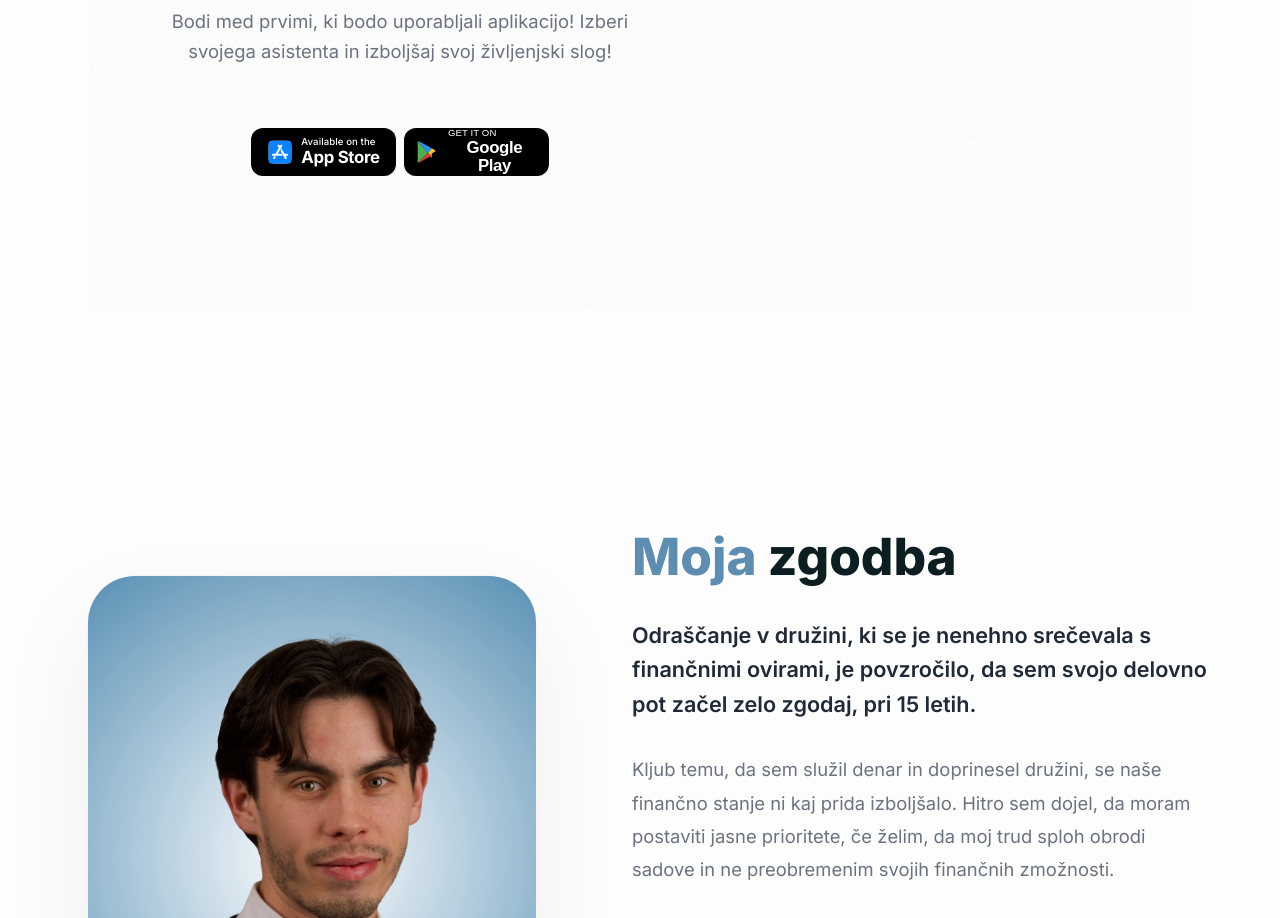
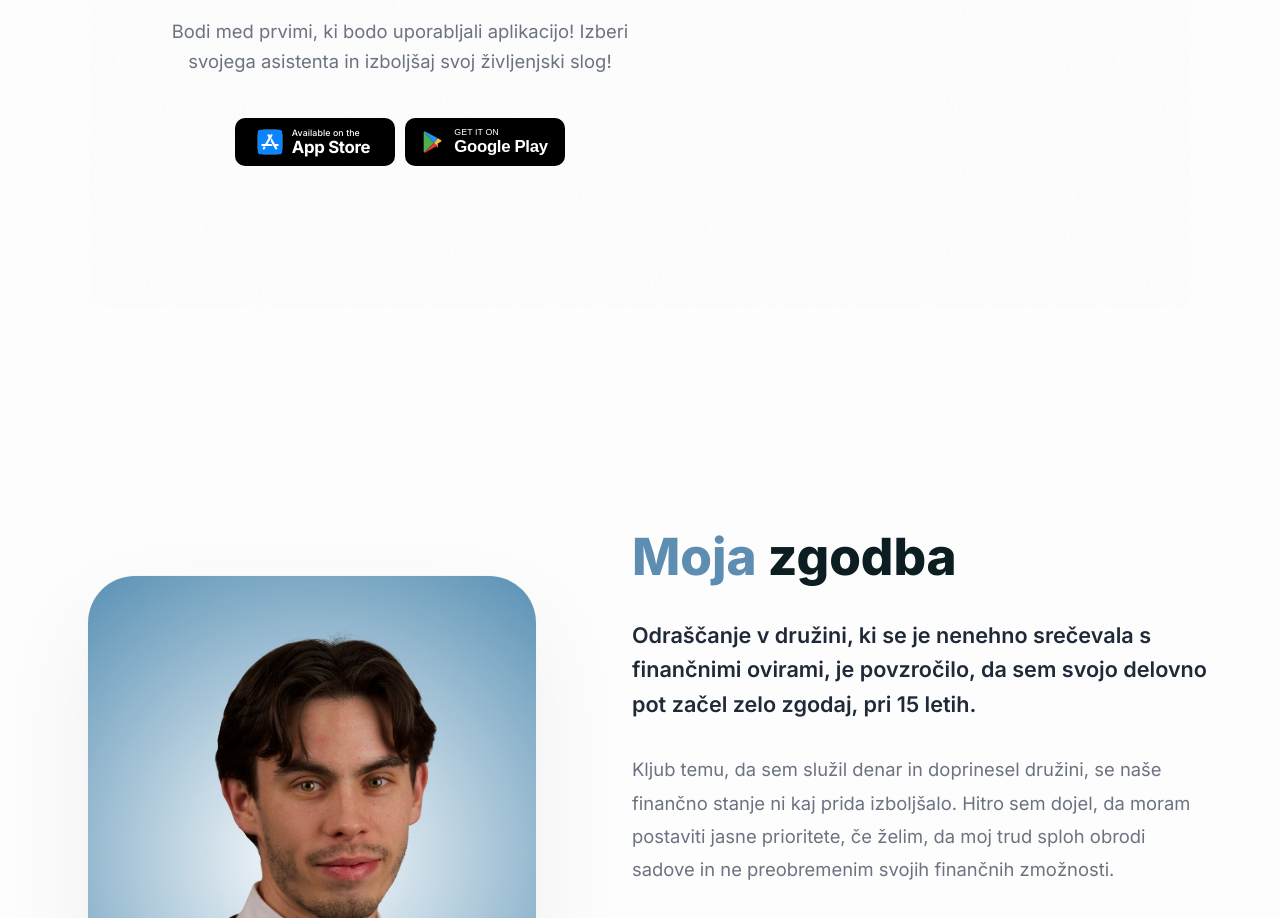
Before and after one commit to filipkolle/Landing-4P, a React (Vite) app: page /o-nas in a window 1280 px wide. Shown: the part 3656-4574 px from the top of the page. Built offline with nearby package versions, Linux system fonts and the light colour scheme.

Commit message:
style: unify store buttons across the site

```diff
--- a/src/pages/AboutPage.jsx
+++ b/src/pages/AboutPage.jsx
@@ -227,13 +227,14 @@ const AboutPage = () => {
 
               <div className="store-buttons" style={{
                 display: 'flex',
-                gap: '8px',
+                gap: '10px',
                 flexWrap: 'nowrap',
-                marginTop: '30px',
                 justifyContent: 'center',
                 alignItems: 'center',
-                width: '100%'
+                width: '100%',
+                marginTop: '10px'
               }}>
+                {/* Requested App Store Button */}
                 <a
                   href="https://apps.apple.com/si/app/finance-4p/id6762084663"
                   target="_blank"
@@ -246,24 +247,26 @@ const AboutPage = () => {
                     textDecoration: 'none',
                     backgroundColor: '#000',
                     color: '#fff',
-                    padding: '8px 8px',
-                    borderRadius: '12px',
-                    width: '145px',
+                    padding: '6px 12px 6px 8px',
+                    borderRadius: '10px',
+                    width: '160px',
                     height: '48px',
                     transition: 'transform 0.2s',
                   }}
                   onMouseOver={(e) => e.currentTarget.style.transform = 'scale(1.05)'}
                   onMouseOut={(e) => e.currentTarget.style.transform = 'scale(1)'}
                 >
-                  <svg viewBox="0 0 448 512" width="26" height="26">
+                  <svg viewBox="0 0 448 512" width="28" height="28">
                     <rect x="0" y="32" width="448" height="448" rx="100" fill="#fff"/>
                     <path fill="#0A84FF" d="M400 32H48C21.5 32 0 53.5 0 80v352c0 26.5 21.5 48 48 48h352c26.5 0 48-21.5 48-48V80c0-26.5-21.5-48-48-48zM127 384.5c-5.5 9.6-17.8 12.8-27.3 7.3-9.6-5.5-12.8-17.8-7.3-27.3l14.3-24.7c16.1-4.9 29.3-1.1 39.6 11.4L127 384.5zm138.9-53.9H84c-11 0-20-9-20-20s9-20 20-20h51l65.4-113.2-20.5-35.4c-5.5-9.6-2.2-21.8 7.3-27.3 9.6-5.5 21.8-2.2 27.3 7.3l8.9 15.4 8.9-15.4c5.5-9.6 17.8-12.8 27.3-7.3 9.6 5.5 12.8 17.8 7.3 27.3l-85.8 148.6h62.1c20.2 0 31.5 23.7 22.7 40zm98.1 0h-29l19.6 33.9c5.5 9.6 2.2 21.8-7.3 27.3-9.6 5.5-21.8 2.2-27.3-7.3-32.9-56.9-57.5-99.7-74-128.1-16.7-29-4.8-58 7.1-67.8 13.1 22.7 32.7 56.7 58.9 102h52c11 0 20 9 20 20 0 11.1-9 20-20 20z"/>
                   </svg>
                   <div style={{ display: 'flex', flexDirection: 'column', alignItems: 'flex-start', justifyContent: 'center' }}>
-                    <span style={{ fontSize: '0.6rem', lineHeight: 1.1, letterSpacing: '0.01em', fontWeight: 500 }}>Available on the</span>
+                    <span style={{ fontSize: '0.55rem', lineHeight: 1.1, letterSpacing: '0.01em', fontWeight: 500 }}>Available on the</span>
                     <span style={{ fontSize: '1.05rem', fontWeight: 700, lineHeight: 1.1, letterSpacing: '-0.02em' }}>App Store</span>
                   </div>
                 </a>
+
+                {/* Requested Google Play Button */}
                 <button
                   onClick={() => navigate('/cakalna-vrsta')}
                   style={{
@@ -273,9 +276,9 @@ const AboutPage = () => {
                     gap: '8px',
                     backgroundColor: '#000',
                     color: '#fff',
-                    padding: '8px 8px',
-                    borderRadius: '12px',
-                    width: '145px',
+                    padding: '6px 12px 6px 8px',
+                    borderRadius: '10px',
+                    width: '160px',
                     height: '48px',
                     cursor: 'pointer',
                     border: 'none',
@@ -291,7 +294,7 @@ const AboutPage = () => {
                     <path fill="#2196f3" d="M72 30.8C62.6 25.5 54 25.5 47.7 29.5L253 277l83.8-101L72 30.8z"/>
                   </svg>
                   <div style={{ display: 'flex', flexDirection: 'column', alignItems: 'flex-start', justifyContent: 'center' }}>
-                    <span style={{ fontSize: '0.6rem', textTransform: 'uppercase', lineHeight: 1.1, letterSpacing: '0.01em', fontWeight: 500 }}>GET IT ON</span>
+                    <span style={{ fontSize: '0.55rem', textTransform: 'uppercase', lineHeight: 1.1, letterSpacing: '0.01em', fontWeight: 500 }}>GET IT ON</span>
                     <span style={{ fontSize: '1.05rem', fontWeight: 700, lineHeight: 1.1, letterSpacing: '-0.02em' }}>Google Play</span>
                   </div>
                 </button>
```
